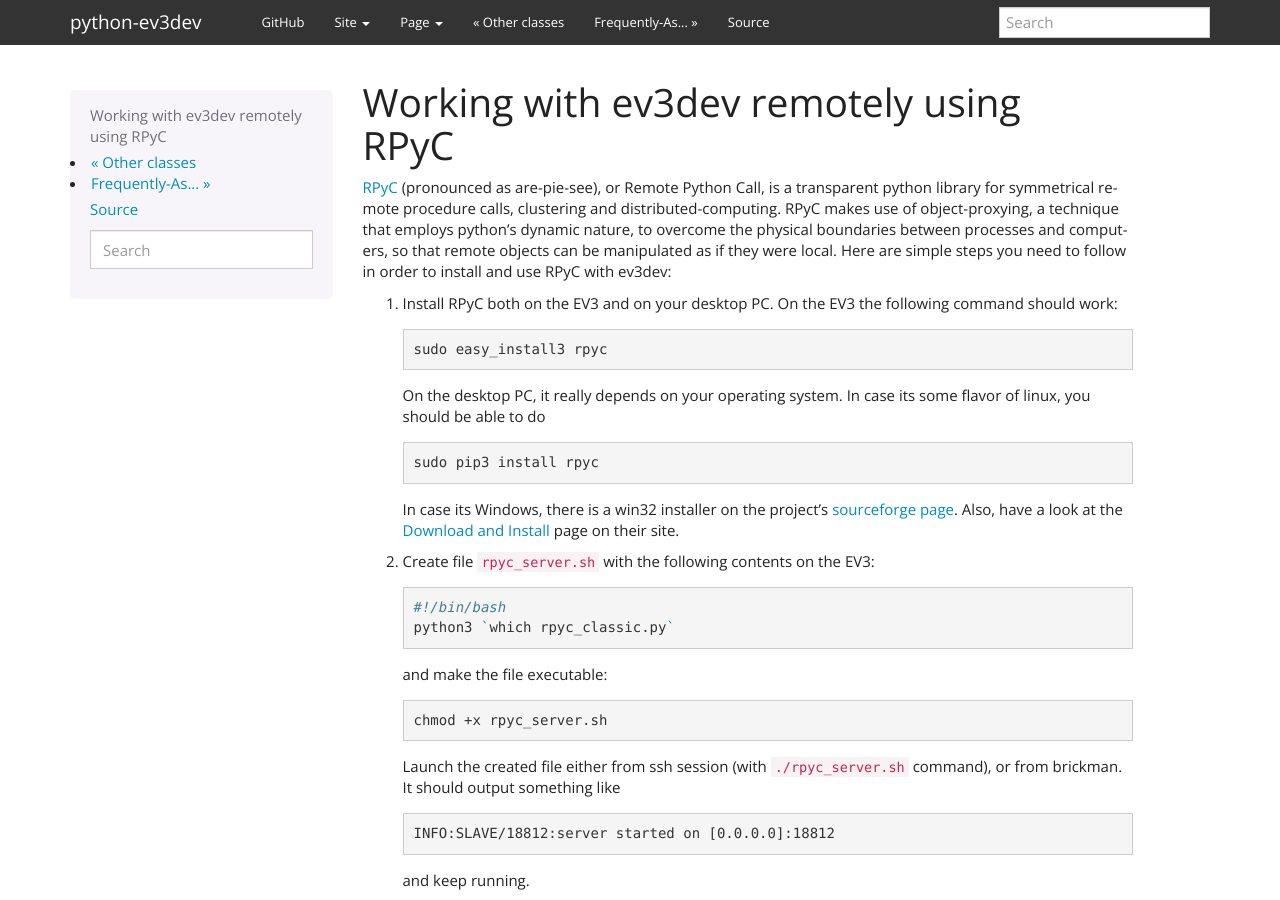
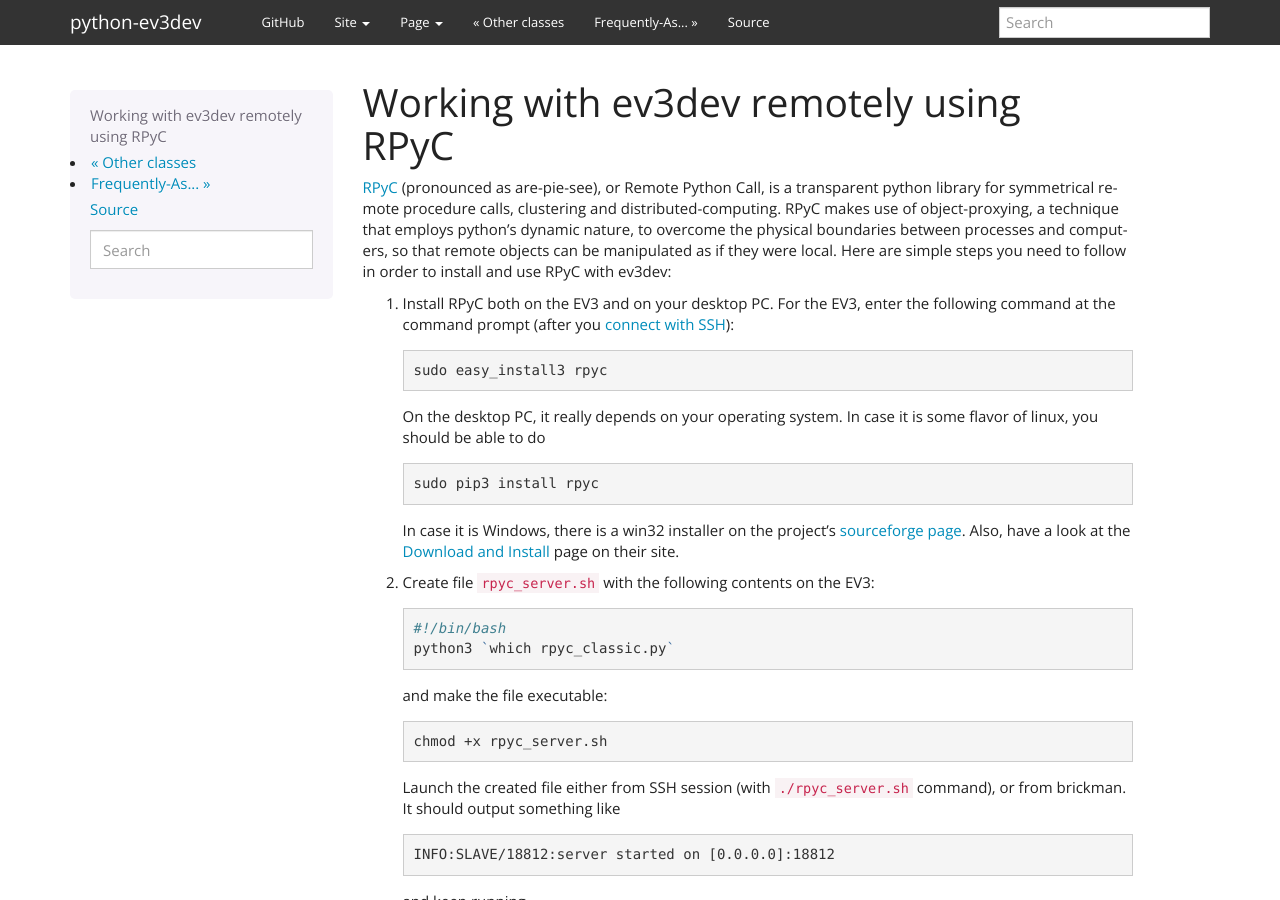
Before and after one commit to ev3dev/ev3dev-lang-python, a Sphinx documentation site: the page built from docs/rpyc.rst, in a window 1280 px wide and 900 px high. Built offline with Sphinx 7.4.7, drawn with Linux system fonts in a browser that asks for light colours.

Commit message:
Link to SSH tutorial, styling

```diff
--- a/docs/rpyc.rst
+++ b/docs/rpyc.rst
@@ -9,21 +9,21 @@ processes and computers, so that remote objects can be manipulated as if they
 were local. Here are simple steps you need to follow in order to install and
 use RPyC with ev3dev:
 
-1. Install RPyC both on the EV3 and on your desktop PC. On the EV3 the following
-   command should work:
+1. Install RPyC both on the EV3 and on your desktop PC. For the EV3, enter the
+   following command at the command prompt (after you `connect with SSH`_):
 
    .. code-block:: shell
 
        sudo easy_install3 rpyc
 
-   On the desktop PC, it really depends on your operating system. In case its
+   On the desktop PC, it really depends on your operating system. In case it is
    some flavor of linux, you should be able to do
 
    .. code-block:: shell
 
        sudo pip3 install rpyc
 
-   In case its Windows, there is a win32 installer on the project's
+   In case it is Windows, there is a win32 installer on the project's
    `sourceforge page`_. Also, have a look at the `Download and Install`_ page
    on their site.
 
@@ -40,8 +40,9 @@ use RPyC with ev3dev:
 
       chmod +x rpyc_server.sh
 
-   Launch the created file either from ssh session (with ``./rpyc_server.sh``
-   command), or from brickman. It should output something like
+   Launch the created file either from SSH session (with
+   ``./rpyc_server.sh`` command), or from brickman. It should output something
+   like
 
    .. code-block:: none
 
@@ -83,3 +84,4 @@ This may be a show stopper for robots where reaction speed is essential.
 .. _RPyC: http://rpyc.readthedocs.io/
 .. _sourceforge page: http://sourceforge.net/projects/rpyc/files/main
 .. _Download and Install: http://rpyc.readthedocs.io/en/latest/install.html
+.. _connect with SSH: http://www.ev3dev.org/docs/tutorials/connecting-to-ev3dev-with-ssh/
```
